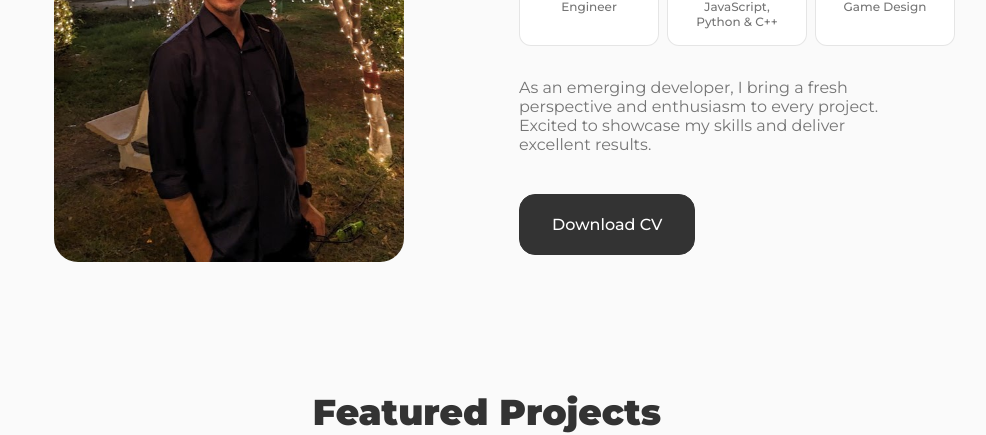
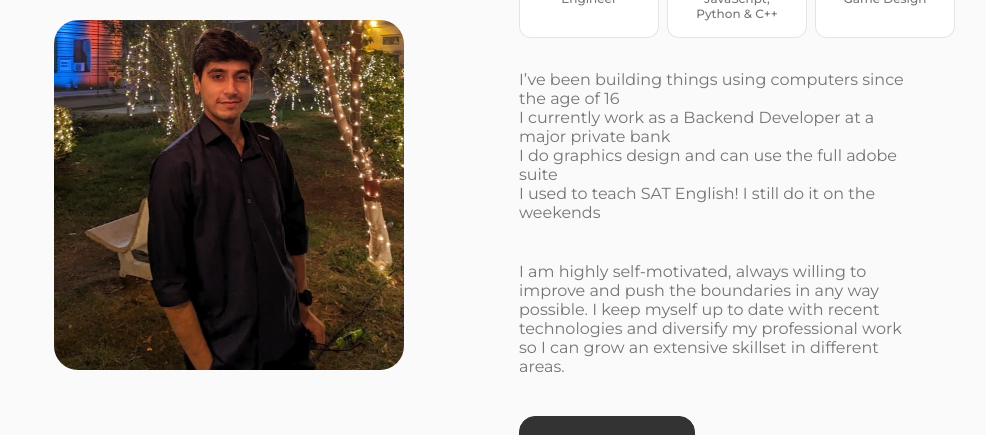
Before and after one commit to saadhzubairi/saadhzubairi_portfolio, a React (Create React App) app: page / in a window 1280 px wide. Shown: the part 1029-1464 px from the top of the page, without its empty margins (153-1139 px from the left). Built offline with nearby package versions, Linux system fonts and the light colour scheme.

Commit message:
added metatag

```diff
--- a/public/index.html
+++ b/public/index.html
@@ -6,8 +6,32 @@
   <meta name="viewport" content="width=device-width, initial-scale=1" />
   <link href='https://unpkg.com/boxicons@2.1.4/css/boxicons.min.css' rel='stylesheet'>
   <link rel="stylesheet" href="https://unicons.iconscout.com/release/v4.0.8/css/line.css">
+  <!-- Primary Meta Tags -->
+  <title>Saad Zubairi - Developer Portfolio</title>
+  <meta name="title" content="Saad Zubairi - Developer Portfolio" />
+  <meta name="description"
+    content="Hi, I'm Saad Zubairi, a fresh computer science graduate and a full-stack generalist with a passion for working on unique projects. Let's Connect" />
+
+  <!-- Open Graph / Facebook -->
+  <meta property="og:type" content="website" />
+  <meta property="og:url" content="https://saadhzubairi.netlify.app" />
+  <meta property="og:title" content="Saad Zubairi - Developer Portfolio" />
+  <meta property="og:description"
+    content="Hi, I'm Saad Zubairi, a fresh computer science graduate and a full-stack generalist with a passion for working on unique projects. Let's Connect" />
+  <meta property="og:image" content="metatagimg.png" />
+
+  <!-- Twitter -->
+  <meta property="twitter:card" content="summary_large_image" />
+  <meta property="twitter:url" content="https://saadhzubairi.netlify.app" />
+  <meta property="twitter:title" content="Saad Zubairi - Developer Portfolio" />
+  <meta property="twitter:description"
+    content="Hi, I'm Saad Zubairi, a fresh computer science graduate and a full-stack generalist with a passion for working on unique projects. Let's Connect" />
+  <meta property="twitter:image" content="metatagimg.png" />
+
+  <!-- Meta Tags Generated with https://metatags.io -->
   <title>Saad Zubairi</title>
 </head>
+
 <body>
   <div id="root"></div>
 </body>
--- a/src/components/about/About.jsx
+++ b/src/components/about/About.jsx
@@ -12,7 +12,16 @@ function About(props) {
                 <img src={pic} alt="" className="about__img" />
                 <div className="about__data">
                     <Info />
-                    <p className="about__description">As an emerging developer, I bring a fresh perspective and enthusiasm to every project. Excited to showcase my skills and deliver excellent results.</p>
+                    <p className="about__description">
+                        <ul>
+                            <li> I’ve been building things using computers since the age of 16</li>
+                            <li>I currently work as a Backend Developer at a major private bank</li>
+                            <li>I do graphics design and can use the full adobe suite</li>
+                            <li>I used to teach SAT English! I still do it on the weekends</li>
+                        </ul>
+                    </p>
+
+                    <p className="about__description">I am highly self-motivated, always willing to improve and push the boundaries in any way possible. I keep myself up to date with recent technologies and diversify my professional work so I can grow an extensive skillset in different areas.</p>
 
                     <a href={cv} target="_blank" className="button button--flex">Download CV</a>
                 </div>
```
Also changed, not shown: 1 other file (tests, documents, lock files or other folders).
